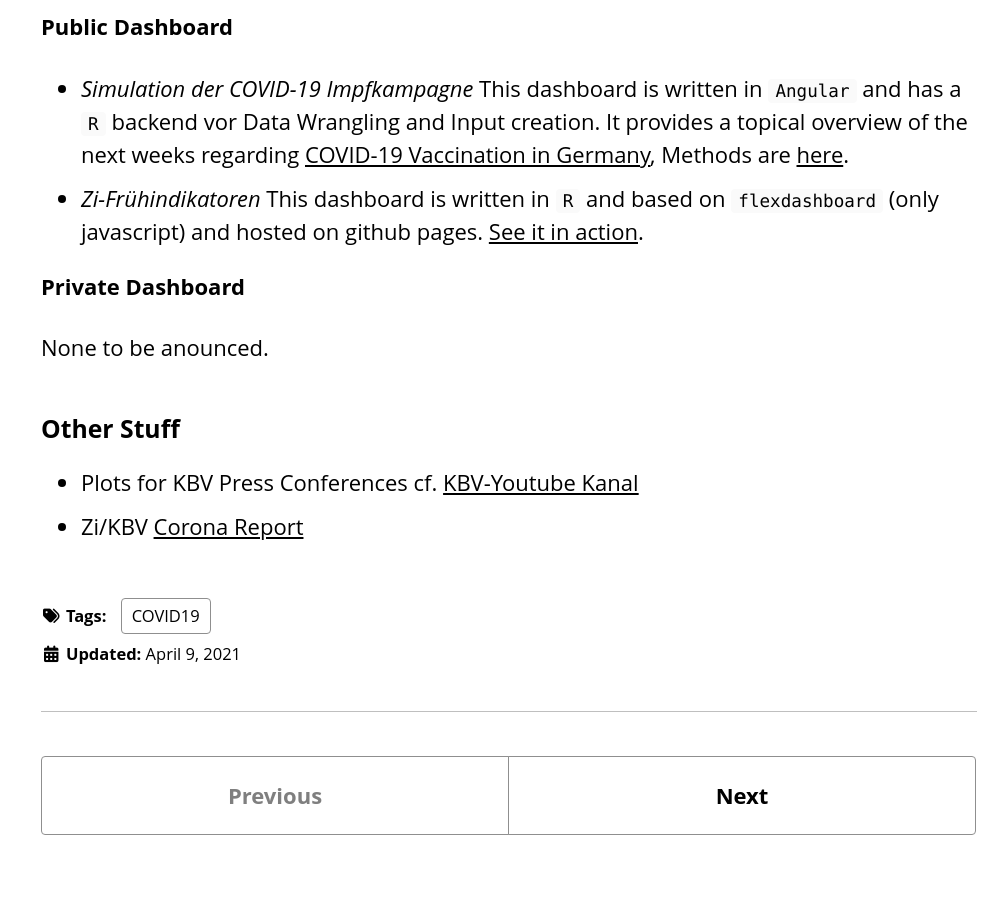
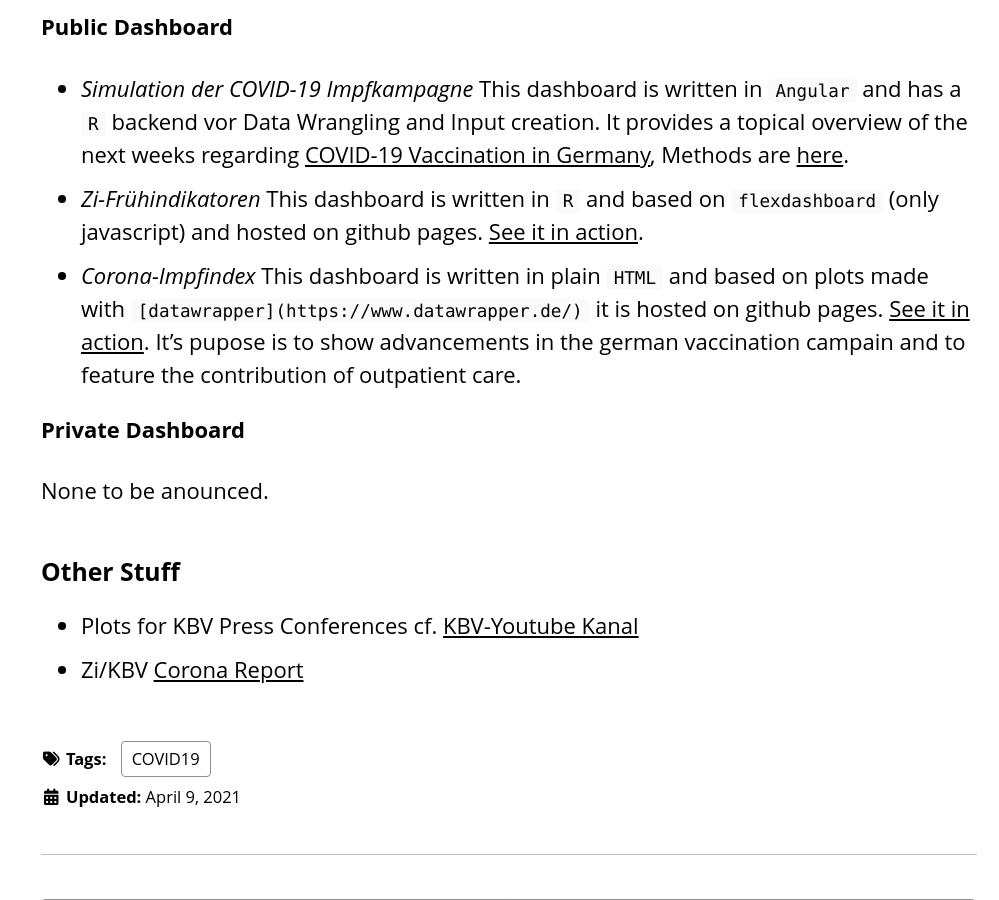
Before and after one commit to zidatalab/zidatalab.github.io, a Jekyll site: the page built from _projects/Covid19.md, in a window 1280 px wide and 900 px high, scrolled down 463 px. Shown: the whole window, without its empty margins (281-1280 px from the left). Built offline with Jekyll 4.4.1, drawn with Linux system fonts in a browser that asks for light colours; cached includes are drawn as plain includes; nearby versions of some CDN libraries.

Commit message:
Update Covid19.md

```diff
--- a/_projects/Covid19.md
+++ b/_projects/Covid19.md
@@ -21,6 +21,7 @@ We created Dashboards with assessments of the current state of COVID-19 in Germa
 
 - *Simulation der COVID-19 Impfkampagne* This dashboard is written in `Angular` and has a `R` backend vor Data Wrangling and Input creation. It provides a topical overview of the next weeks regarding [COVID-19 Vaccination in Germany](https://www.zidatasciencelab.de/cov19vaccsim/), Methods are [here](https://www.zidatasciencelab.de/cov19vaccsim/Methoden).
 - *Zi-Frühindikatoren* This dashboard is written in `R` and based on `flexdashboard` (only javascript) and hosted on github pages. [See it in action](https://www.zidatasciencelab.de/covid19dashboard/Start).
+- *Corona-Impfindex* This dashboard is written in plain `HTML` and based on plots made with `[datawrapper](https://www.datawrapper.de/)` it is hosted on github pages. [See it in action](https://www.zidatasciencelab.de/covidimpfindex/). It's pupose is to show advancements in the german vaccination campain and to feature the contribution of outpatient care.
 
 **Private Dashboard**
 
```
